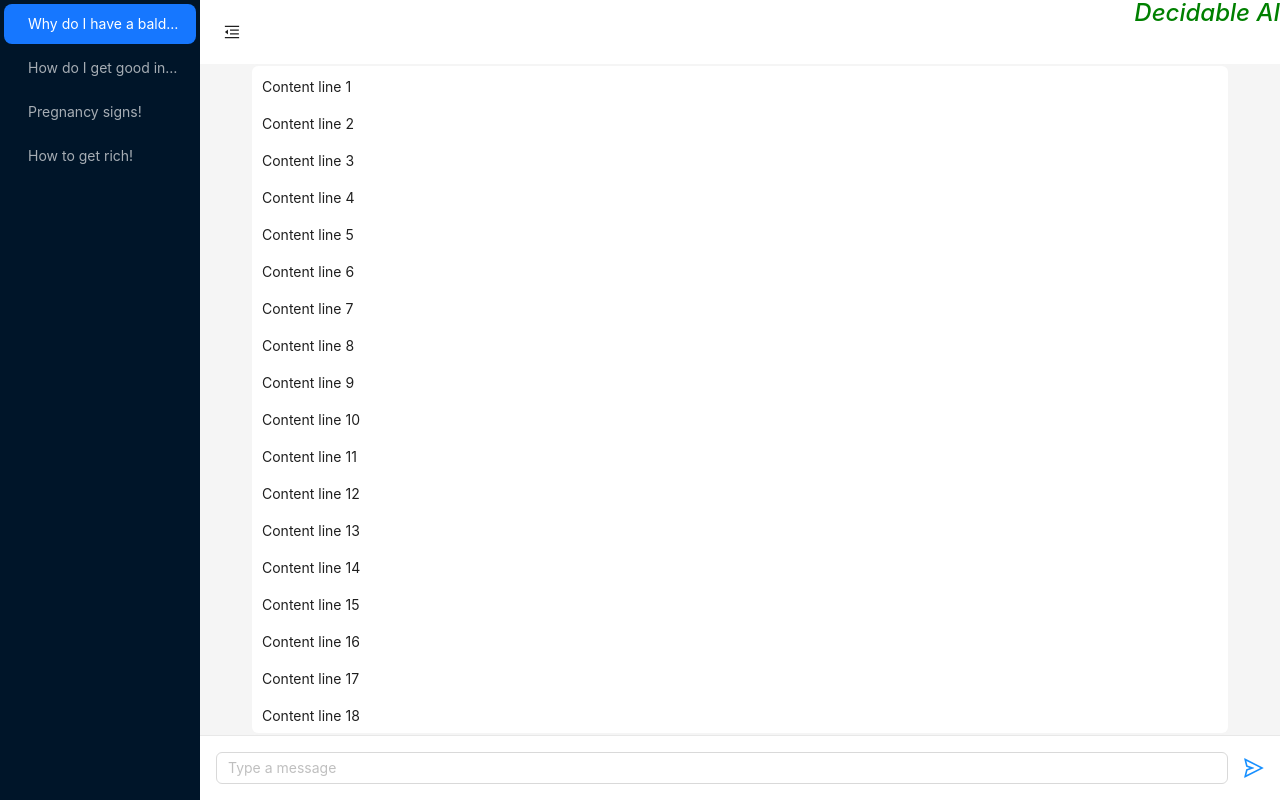
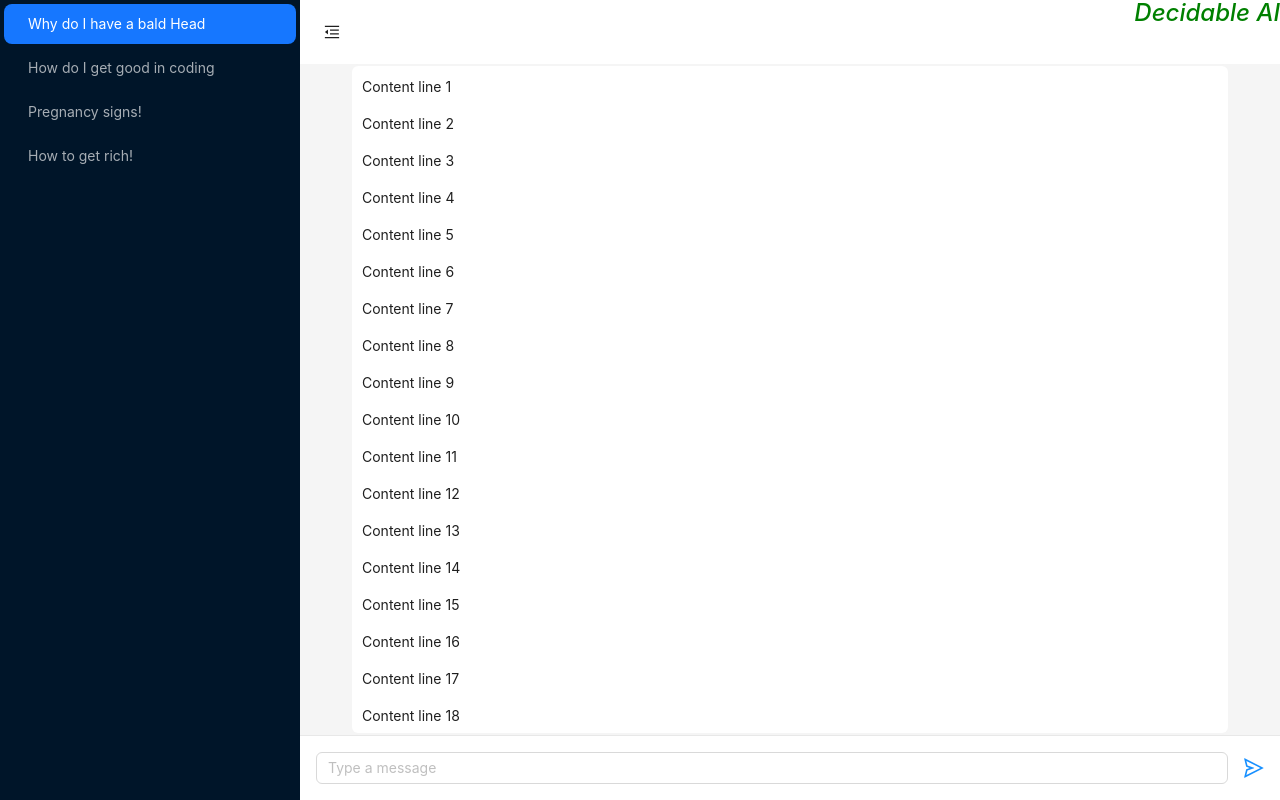
Before and after one commit to ray3du/decidable_frontend, a React (Vite) app: page / in a window 1280 px wide. Built offline with nearby package versions, Linux system fonts and the light colour scheme; sample sign-in values are in the browser's storage; the HTML template or start-up script is replaced by a standard one.

Commit message:
Decidable Ai chat page

```diff
--- a/src/views/chatPage/components/ChatApp.jsx
+++ b/src/views/chatPage/components/ChatApp.jsx
@@ -19,7 +19,7 @@ const ChatApp = () => {
   return (
     <div className="chatapp">
       <Layout style={{ height: "100vh" }}>
-        <Sider trigger={null} collapsible collapsed={collapsed}>
+        <Sider trigger={null} collapsible collapsed={collapsed} width={300}>
           <div className="demo-logo-vertical" />
           <Menu
             theme="dark"
```
